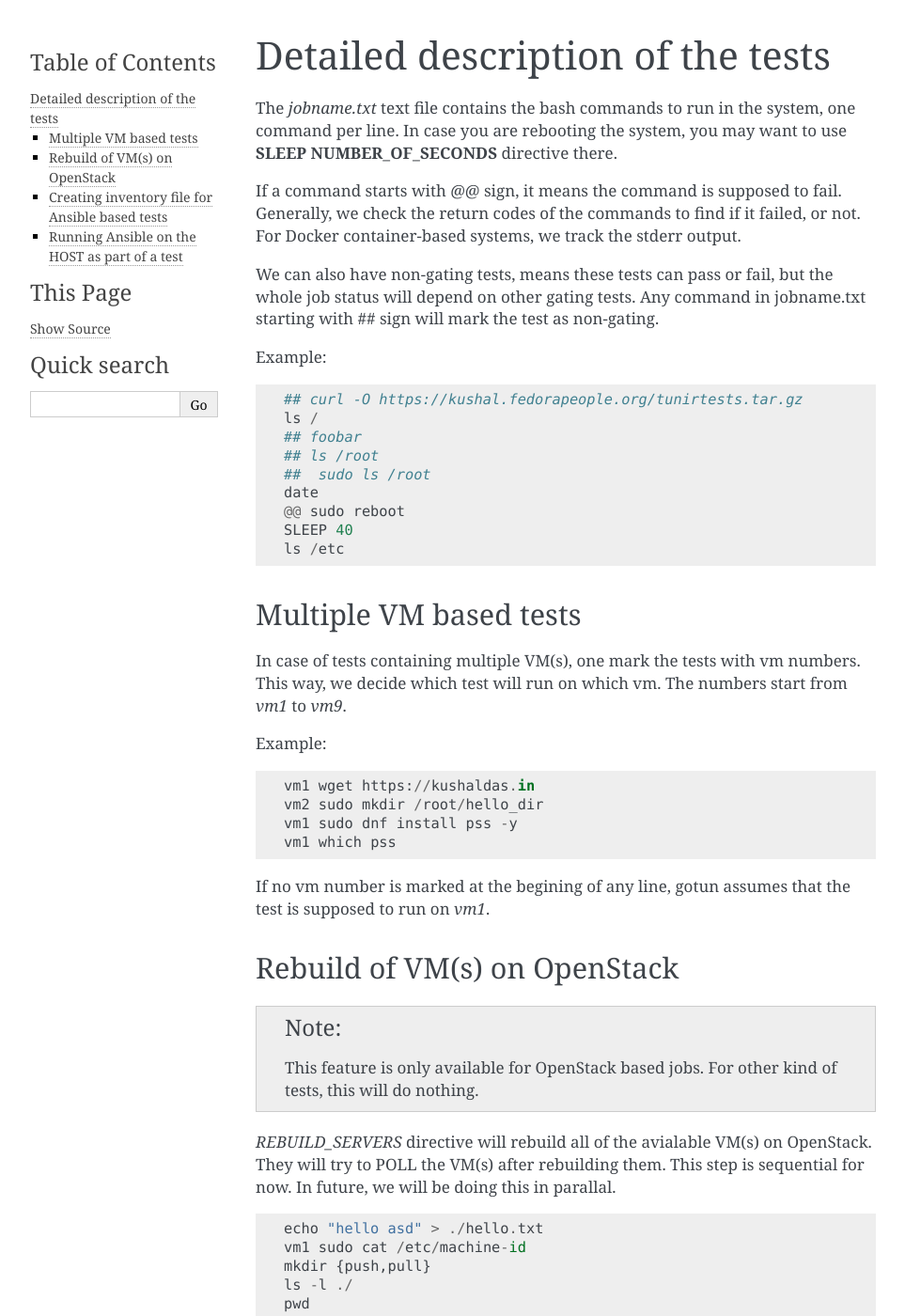
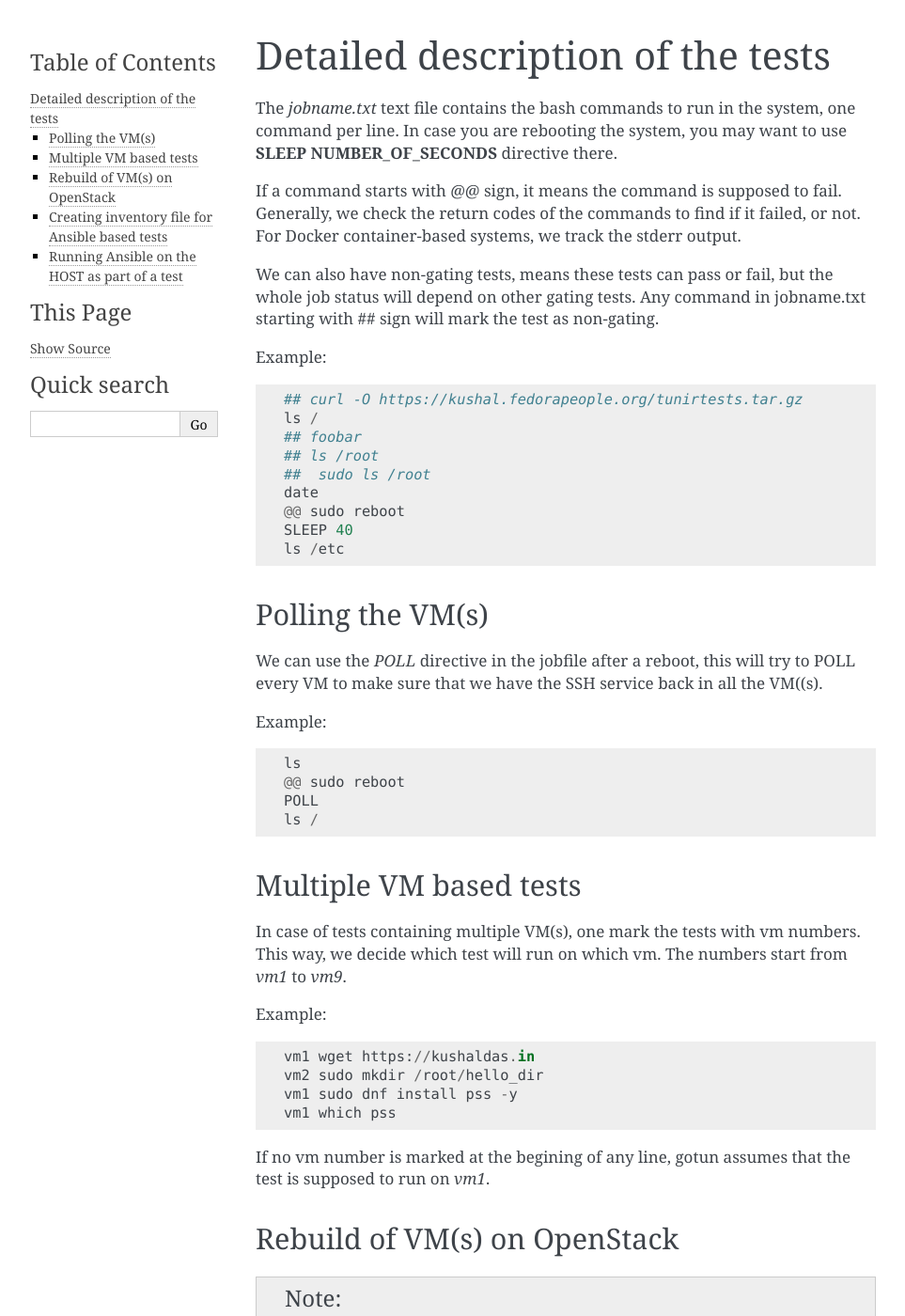
Before and after one commit to kushaldas/gotun, a Sphinx documentation site: the page built from docs/jobfile.rst, in a window 1280 px wide and 1400 px high. Shown: the whole window at 94% size, without its empty margins (148-1111 px from the left). Built offline with Sphinx 7.4.7, drawn with Linux system fonts in a browser that asks for light colours.

Commit message:
Fixes #14, we have the POLL directive

```diff
--- a/docs/jobfile.rst
+++ b/docs/jobfile.rst
@@ -22,6 +22,18 @@ Example::
     SLEEP 40
     ls /etc
 
+Polling the VM(s)
+------------------
+
+We can use the *POLL* directive in the jobfile after a reboot, this will try to POLL every VM to make sure that we
+have the SSH service back in all the VM((s).
+
+Example::
+
+    ls
+    @@ sudo reboot
+    POLL
+    ls /
 
 Multiple VM based tests
 -------------------------
```
Also changed, not shown: 2 other files.
